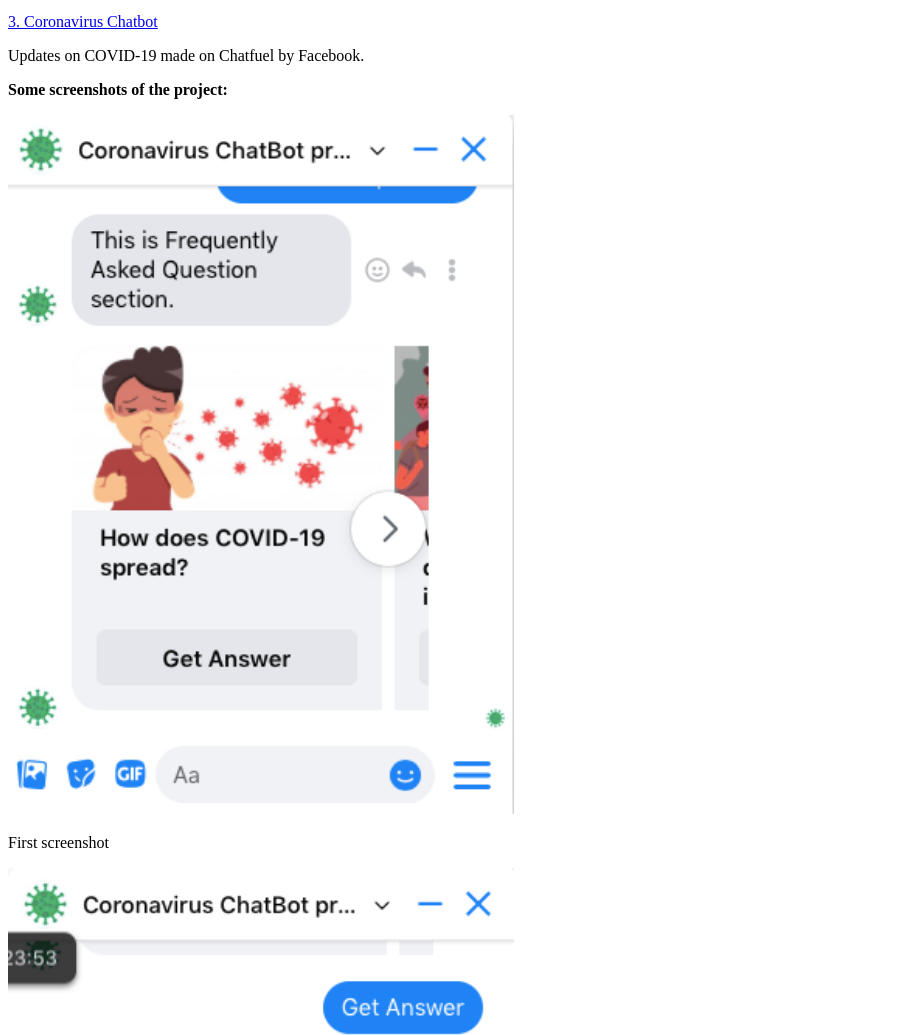
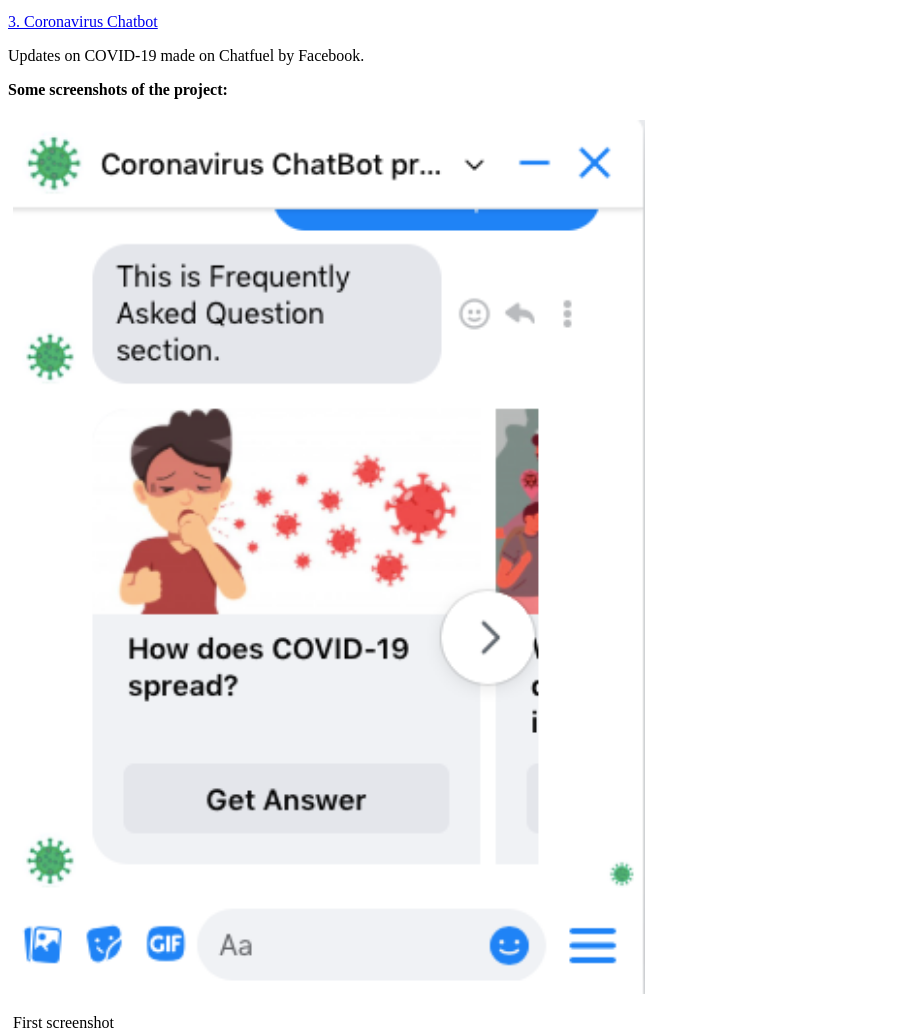
Before and after one commit to camillaskar/camillaskar.github.io, a plain HTML site: page index.html in a window 1280 px wide. Shown: the part 1111-2146 px from the top of the page, without its empty margins (0-913 px from the left). Drawn offline with Linux system fonts and the light colour scheme.

Commit message:
style css

```diff
--- a/index.html
+++ b/index.html
@@ -16,6 +16,19 @@
     span.s2 {font-kerning: none; color: #9b9b9b; -webkit-text-stroke: 0px #9b9b9b}
     span.s3 {font-kerning: none; color: #569cd6; -webkit-text-stroke: 0px #569cd6}
     span.s4 {font-kerning: none; color: #9cdcfe; -webkit-text-stroke: 0px #9cdcfe}
+    /* Three image containers (use 25% for four, and 50% for two, etc) */
+.column {
+  float: left;
+  width: 50%;
+  padding: 5px;
+}
+
+/* Clear floats after image containers */
+.row::after {
+  content: "";
+  clear: both;
+  display: table;
+}
   </style>
 </head>
 <body>
@@ -51,15 +64,16 @@ Delivery Staff form
 
     <div class="row">
       <div class="column">
-        <img src="coronavirus1.png" alt="ChatBot" style="width:40%">
+        <img src="coronavirus1.png" alt="ChatBot" style="width:100%">
         <p> First screenshot </p>
       </div>
       <div class="column">
-        <img src="coronavirus2.png" alt="ChatBot" style="width:40%">
+        <img src="coronavirus2.png" alt="ChatBot" style="width:100%">
         <p> Second screenshot </p>
       </div>
     </div>
 
 
+
 </body>
 </html>
```
